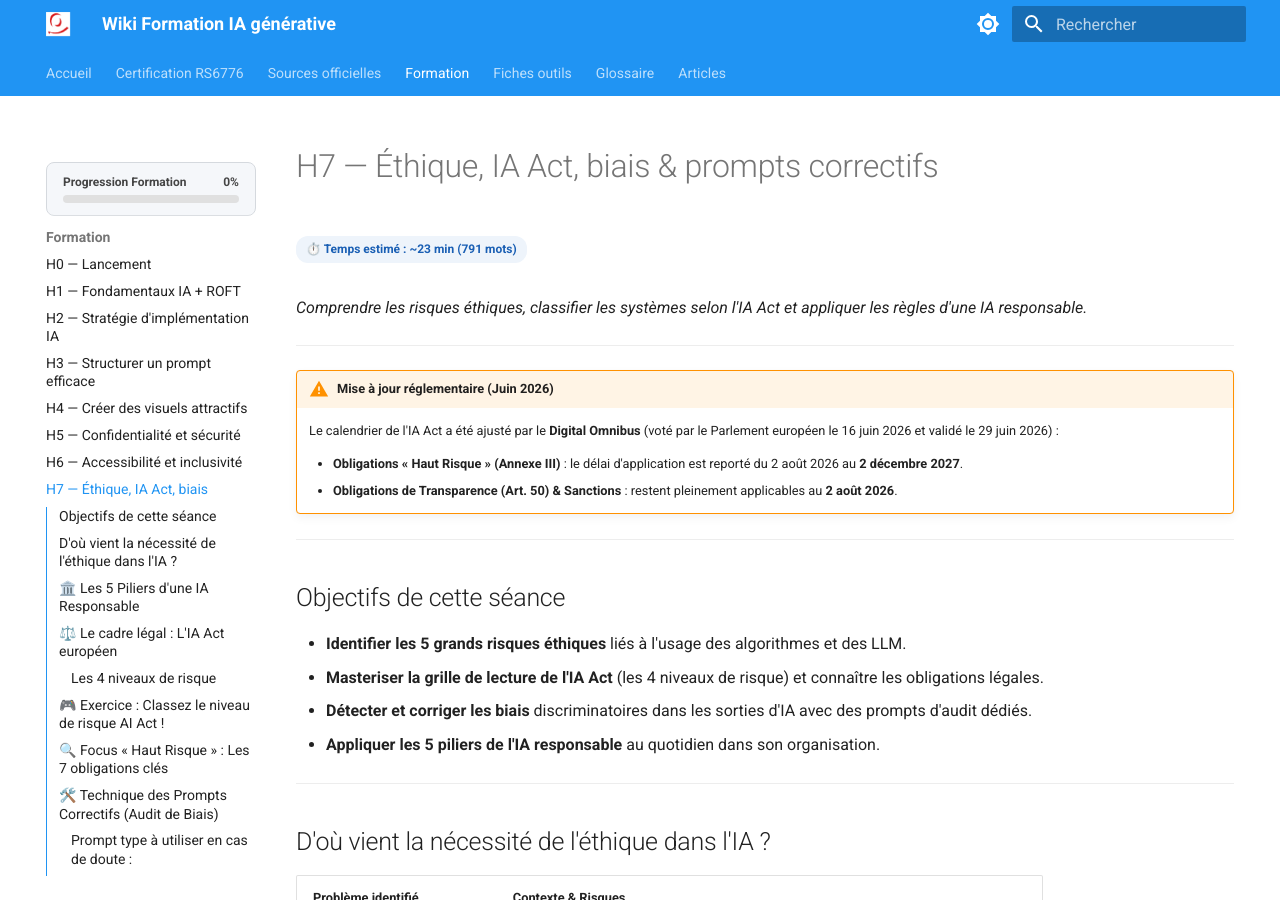
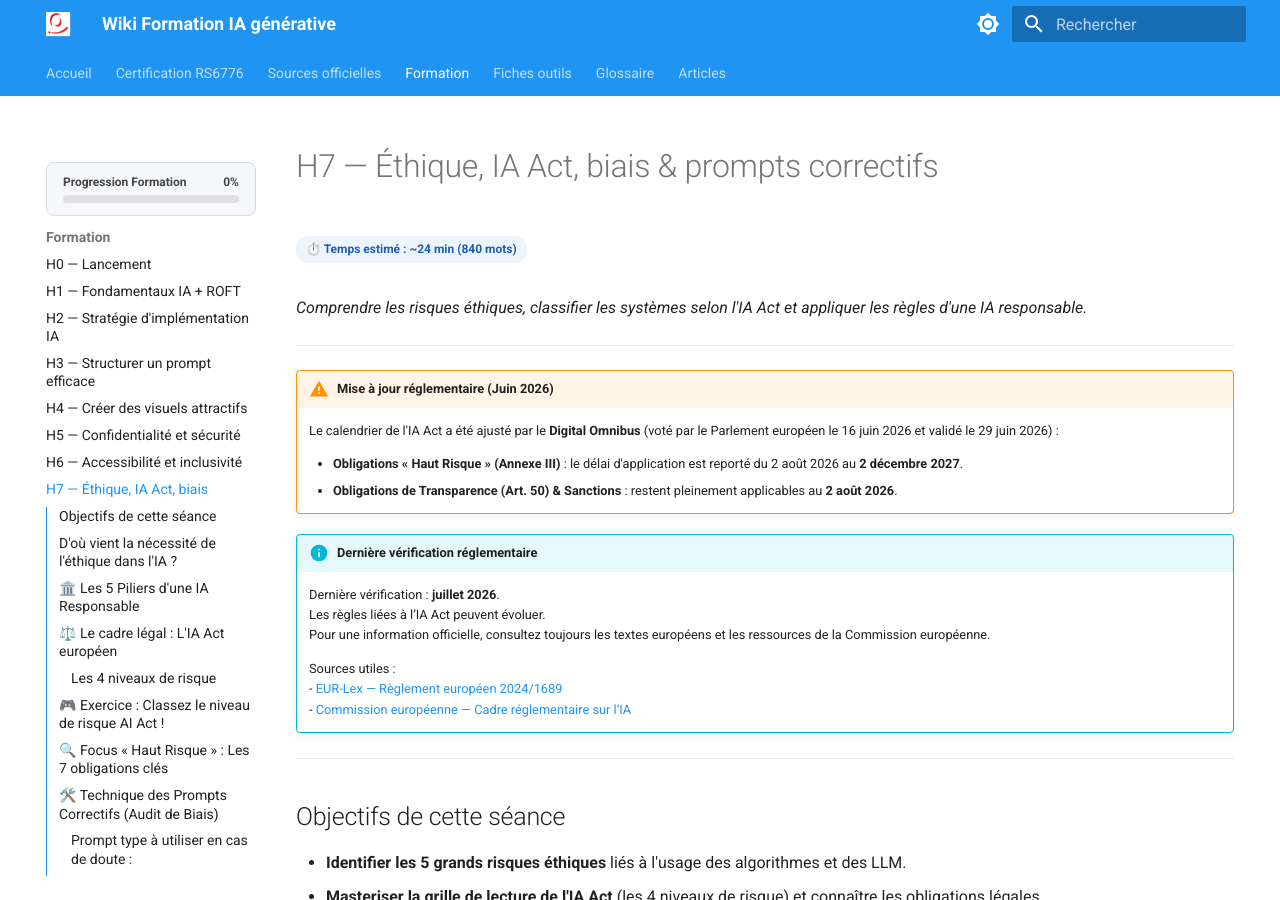
Before and after one commit to pierre-l-hue/wiki-formation-ia, an MkDocs documentation site: the page built from docs/formation/h7.md, in a window 1280 px wide and 900 px high. Built offline with MkDocs 1.6.1 and Material for MkDocs 9.7.7, drawn with Linux system fonts in a browser that asks for light colours.

Commit message:
Update h7.md

```diff
--- a/docs/formation/h7.md
+++ b/docs/formation/h7.md
@@ -9,6 +9,14 @@
 
     - **Obligations « Haut Risque » (Annexe III)** : le délai d'application est reporté du 2 août 2026 au **2 décembre 2027**.
     - **Obligations de Transparence (Art. 50) & Sanctions** : restent pleinement applicables au **2 août 2026**.
+!!! info "Dernière vérification réglementaire"
+    Dernière vérification : **juillet 2026**.
+    Les règles liées à l’IA Act peuvent évoluer.
+    Pour une information officielle, consultez toujours les textes européens et les ressources de la Commission européenne.
+
+    Sources utiles :
+    - [EUR-Lex — Règlement européen 2024/1689](https://eur-lex.europa.eu/eli/reg/2024/1689/oj/fra)
+    - [Commission européenne — Cadre réglementaire sur l’IA](https://digital-strategy.ec.europa.eu/fr/policies/regulatory-framework-ai)
 
 ---
 
```
